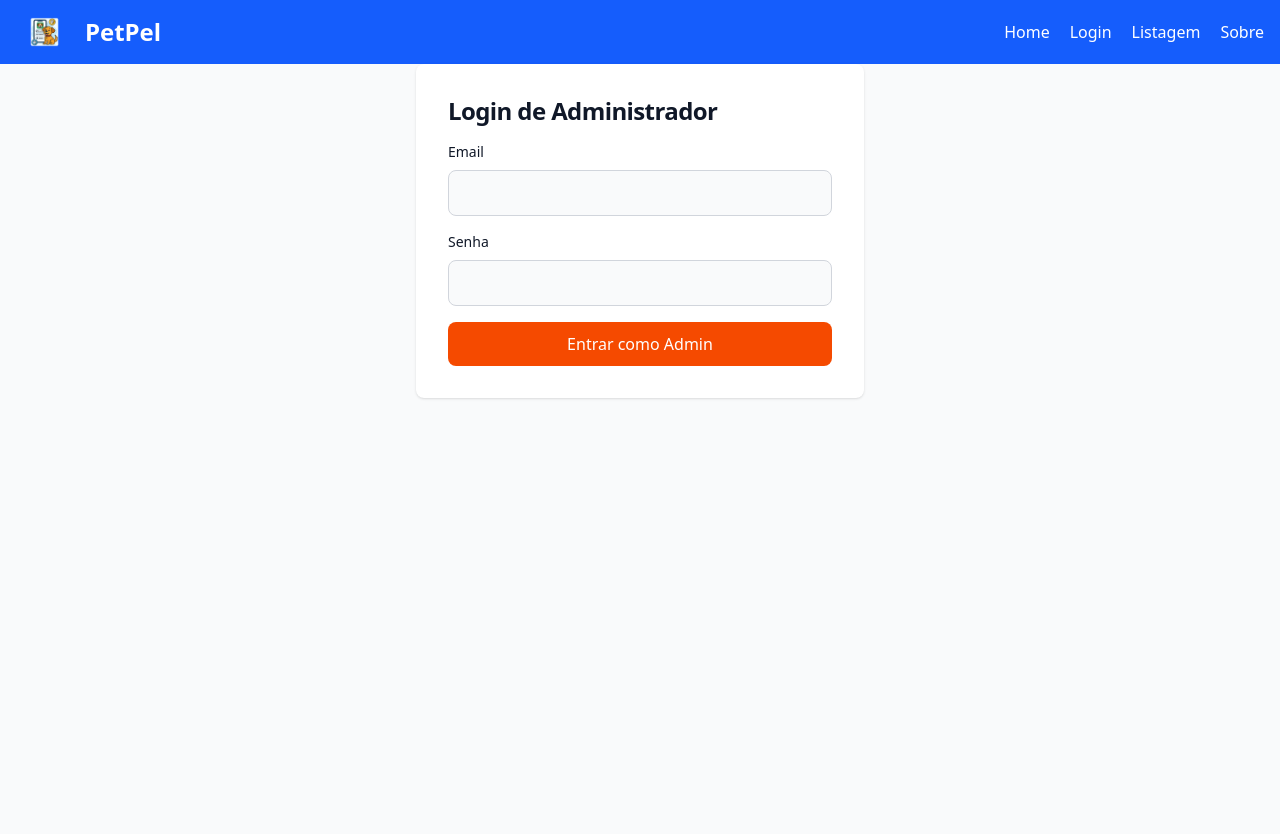
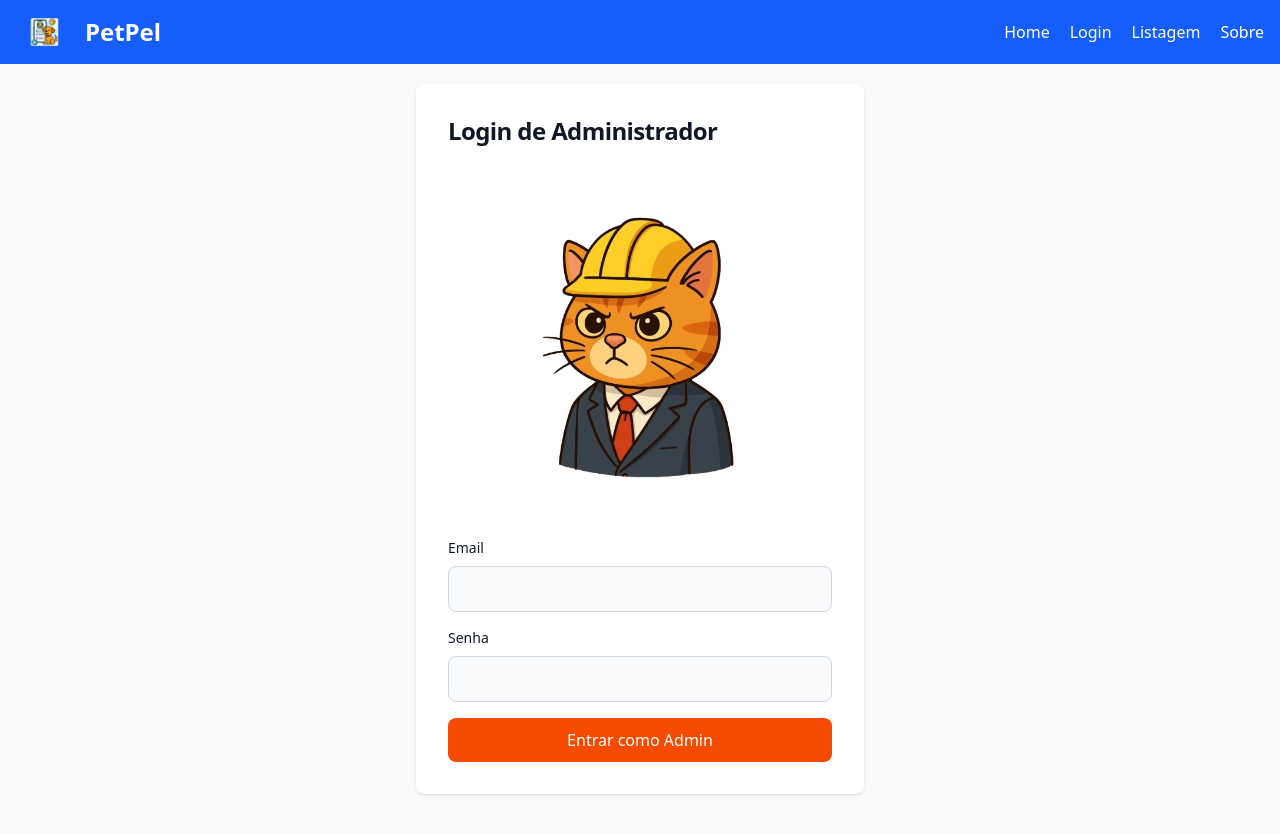
Before and after one commit to anthonymcastr/emergentes_aula1-main, a React (Vite) app in the folder emergentes_aula1-main/: page /login-admin in a window 1280 px wide. Shown: the top 834 px of the page. Built offline with nearby package versions, Linux system fonts and the light colour scheme.

Commit message:
atualiza layout

```diff
--- a/emergentes_aula1-main/src/Admin/Admin.tsx
+++ b/emergentes_aula1-main/src/Admin/Admin.tsx
@@ -3,7 +3,6 @@ export default function Admin() {
     <div>
       <h1>Página Admin</h1>
       <p>Bem-vindo, administrador!</p>
-      {/* Conteúdo exclusivo para admins */}
     </div>
   )
 }
--- a/emergentes_aula1-main/src/Admin/login-admin.tsx
+++ b/emergentes_aula1-main/src/Admin/login-admin.tsx
@@ -37,9 +37,9 @@ export default function LoginAdmin() {
         return
       }
 
-      logaAdmin(dados) // ⬅️ agora salva admin no localStorage e contexto de admin
+      logaAdmin(dados) //
       toast.success(`Bem-vindo, administrador ${dados.nome}!`)
-      navigate("/admin") // redireciona para a dashboard admin
+      navigate("/admin")
     } catch (err) {
       console.error(err)
       toast.error("Erro ao conectar com o servidor")
@@ -48,12 +48,15 @@ export default function LoginAdmin() {
 
   return (
     <section className="bg-gray-50 dark:bg-gray-900 min-h-screen">
-      <div className="flex flex-col items-center px-6 py-8 mx-auto md:h-screen lg:py-0">
-        <div className="w-full bg-white rounded-lg shadow dark:border sm:max-w-md xl:p-0 dark:bg-gray-800 dark:border-gray-700">
+      <div className="flex flex-col items-center px-6 py-4 mx-auto md:h-screen lg:py-0">
+        <div className="w-full mt-5 bg-white rounded-lg shadow dark:border sm:max-w-md xl:p-0 dark:bg-gray-800 dark:border-gray-700">
           <div className="p-6 space-y-4 sm:p-8">
             <h1 className="text-xl font-bold leading-tight tracking-tight text-gray-900 md:text-2xl dark:text-white">
               Login de Administrador
             </h1>
+            <div>
+              <img className="w-60 mx-auto" src="./public/img/gato_admin.png" alt="Gato com capacete de trabalhador" />
+            </div>
             <form className="space-y-4" onSubmit={handleSubmit(verificaLogin)}>
               <div>
                 <label htmlFor="email" className="block mb-2 text-sm font-medium text-gray-900 dark:text-white">
--- a/emergentes_aula1-main/src/components/Titulo.tsx
+++ b/emergentes_aula1-main/src/components/Titulo.tsx
@@ -1,16 +1,21 @@
 import { Link, useNavigate } from "react-router-dom";
 import { useClienteStore } from "../context/ClienteContext";
 import { useState } from "react";
+import { useAdminStore } from "../Admin/context/AdminContext";
 
 export default function Titulo() {
   const { cliente, deslogaCliente } = useClienteStore();
   const navigate = useNavigate();
   const [menuAberto, setMenuAberto] = useState(false);
+  const { admin, deslogaAdmin } = useAdminStore();
 
   function handleLogout() {
     deslogaCliente();
+    deslogaAdmin();
     navigate("/login");
   }
+
+
 
   const toggleMenu = () => setMenuAberto(!menuAberto);
 
@@ -52,7 +57,7 @@ export default function Titulo() {
               </Link>
             </li>
 
-            {!cliente ? (
+            {!admin && !cliente ? (
               <li>
                 <Link
                   to="/login"
@@ -105,7 +110,7 @@ export default function Titulo() {
               </Link>
             </li>
 
-            {cliente && (
+            { (cliente || admin) && (
               <li>
                 <button
                   onClick={() => {
```
Also changed, not shown: emergentes_aula1-main/public/img/gato_admin.png (added), 1 other file (tests, documents, lock files or other folders).
